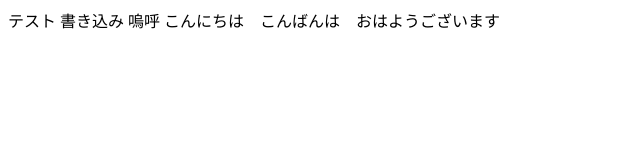
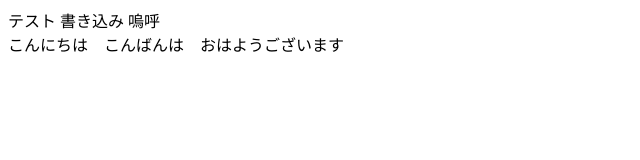
Before and after one commit to komi916/20250428, a plain HTML site: page index.html in a window 1280 px wide. Shown: the whole page, without its empty margins (0-640 px from the left). Drawn offline with Linux system fonts and the light colour scheme.

Commit message:
Update index.html
改行

```diff
--- a/index.html
+++ b/index.html
@@ -7,7 +7,7 @@
     <body>
       テスト
         書き込み
-        嗚呼
+        嗚呼<br>
         こんにちは　こんばんは　おはようございます
     </body>
 </html>
```
